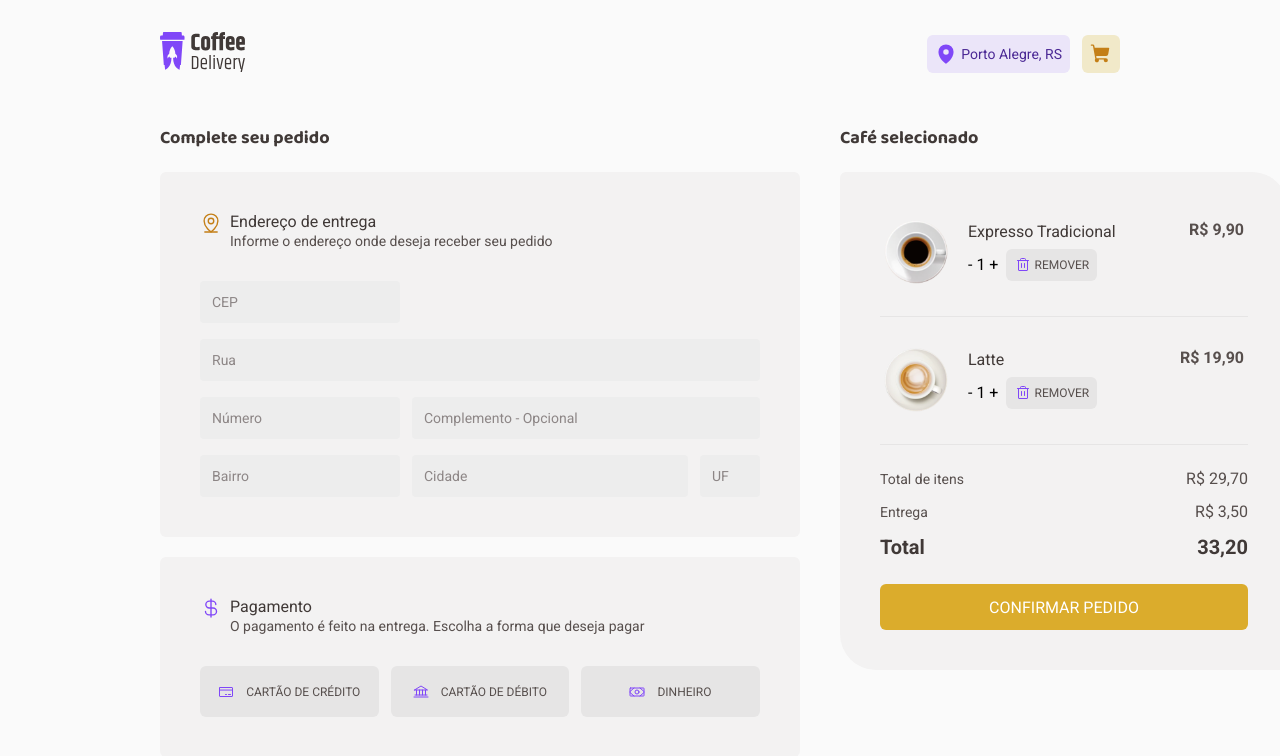
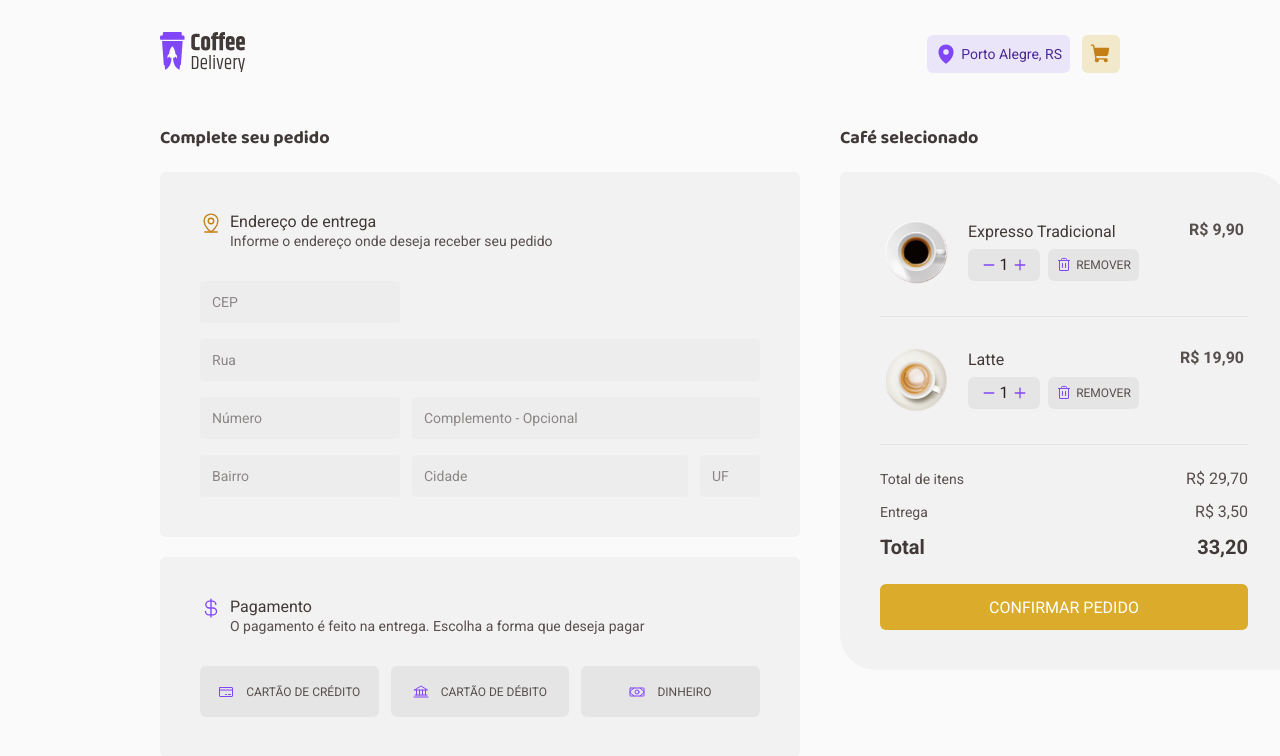
Before and after one commit to marcusviniciusmo/Ignite_Rocketseat_React_Coffee_Delivery, a React (Vite) app in the folder frontend/: page /checkout in a window 1280 px wide. Shown: the top 756 px of the page. Built offline with nearby package versions, Linux system fonts and the light colour scheme.

Commit message:
Counter component with flexible height

```diff
--- a/frontend/src/@types/Counter/index.tsx
+++ b/frontend/src/@types/Counter/index.tsx
@@ -1,3 +1,5 @@
-export interface CounterProps {
+import { ComponentProps } from 'react';
+
+export interface CounterProps extends ComponentProps<'div'> {
   itemQuantity: number;
 }
--- a/frontend/src/components/Checkout/index.tsx
+++ b/frontend/src/components/Checkout/index.tsx
@@ -8,6 +8,7 @@ import {
   Money,
   Trash,
 } from 'phosphor-react';
+import { Counter } from '../Counter';
 import { defaultTheme } from '../../styles/themes/default';
 import {
   CheckoutContainer,
@@ -116,7 +117,7 @@ export function Checkout() {
                 <ItemDetails>
                   <span className="itemName">Expresso Tradicional</span>
                   <ItemActions>
-                    <span>- 1 +</span>
+                    <Counter itemQuantity={1} className="counterCheckout" />
                     <ItemActionRemove title="Remover item">
                       <Trash />
                       <span className="itemRemoveText">Remover</span>
@@ -136,7 +137,7 @@ export function Checkout() {
                 <ItemDetails>
                   <span className="itemName">Latte</span>
                   <ItemActions>
-                    <span>- 1 +</span>
+                    <Counter itemQuantity={1} className="counterCheckout" />
                     <ItemActionRemove title="Remover item">
                       <Trash />
                       <span className="itemRemoveText">Remover</span>
--- a/frontend/src/components/Counter/index.tsx
+++ b/frontend/src/components/Counter/index.tsx
@@ -2,9 +2,9 @@ import { Minus, Plus } from 'phosphor-react';
 import { CounterProps } from '../../@types/Counter';
 import { CounterContainer, Icon, QuantityItem } from './styles';
 
-export function Counter({ itemQuantity }: CounterProps) {
+export function Counter({ itemQuantity, className }: CounterProps) {
   return (
-    <CounterContainer>
+    <CounterContainer className={className}>
       <Icon title="Remover item" className="counterIcon">
         <Minus weight="bold" />
       </Icon>
--- a/frontend/src/components/Counter/styles.ts
+++ b/frontend/src/components/Counter/styles.ts
@@ -11,6 +11,10 @@ export const CounterContainer = styled.div`
   justify-content: center;
   gap: 0.4rem;
   user-select: none;
+
+  &.counterCheckout {
+    height: 3.2rem;
+  }
 
   &:hover {
     background: ${(props) => props.theme.baseHover};
```
